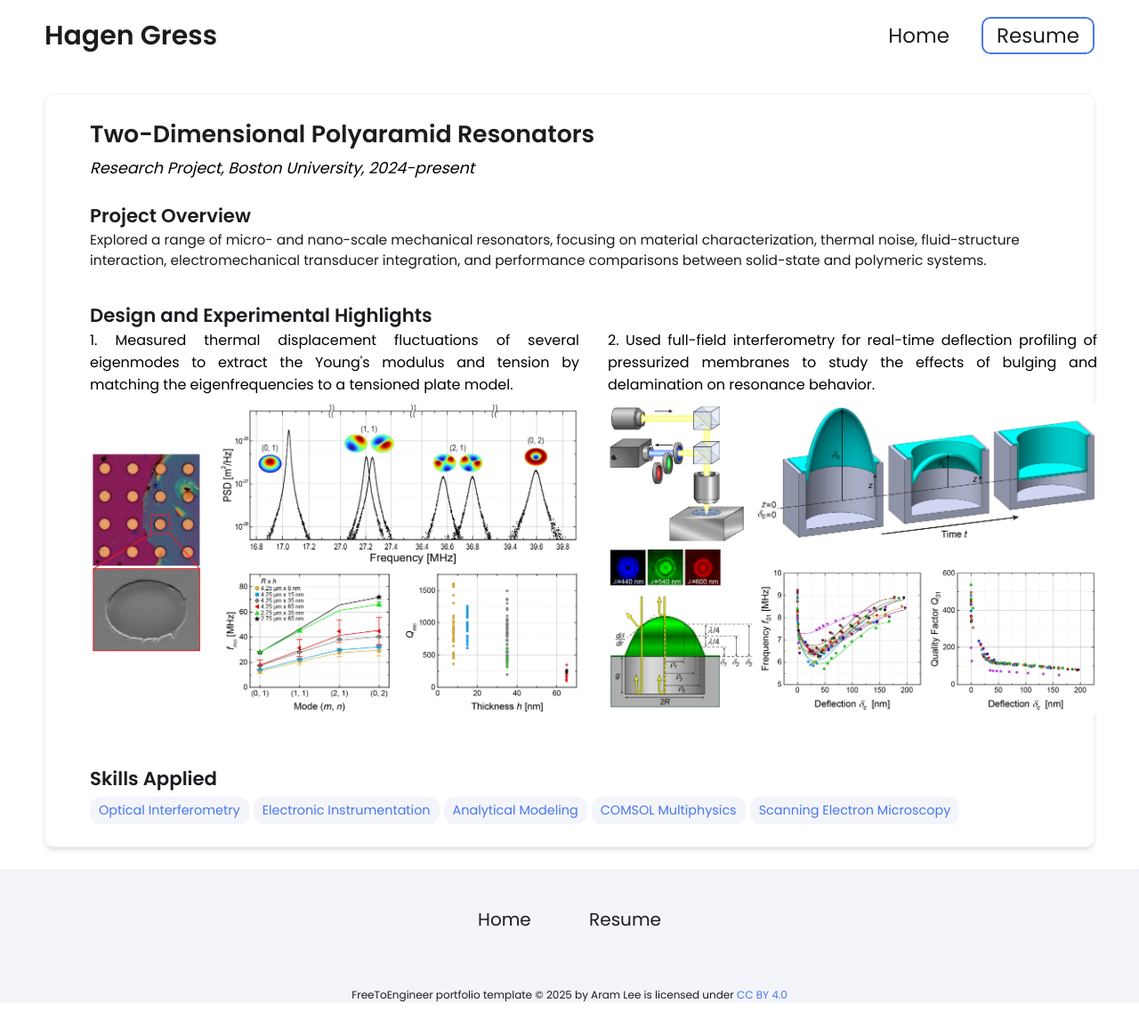
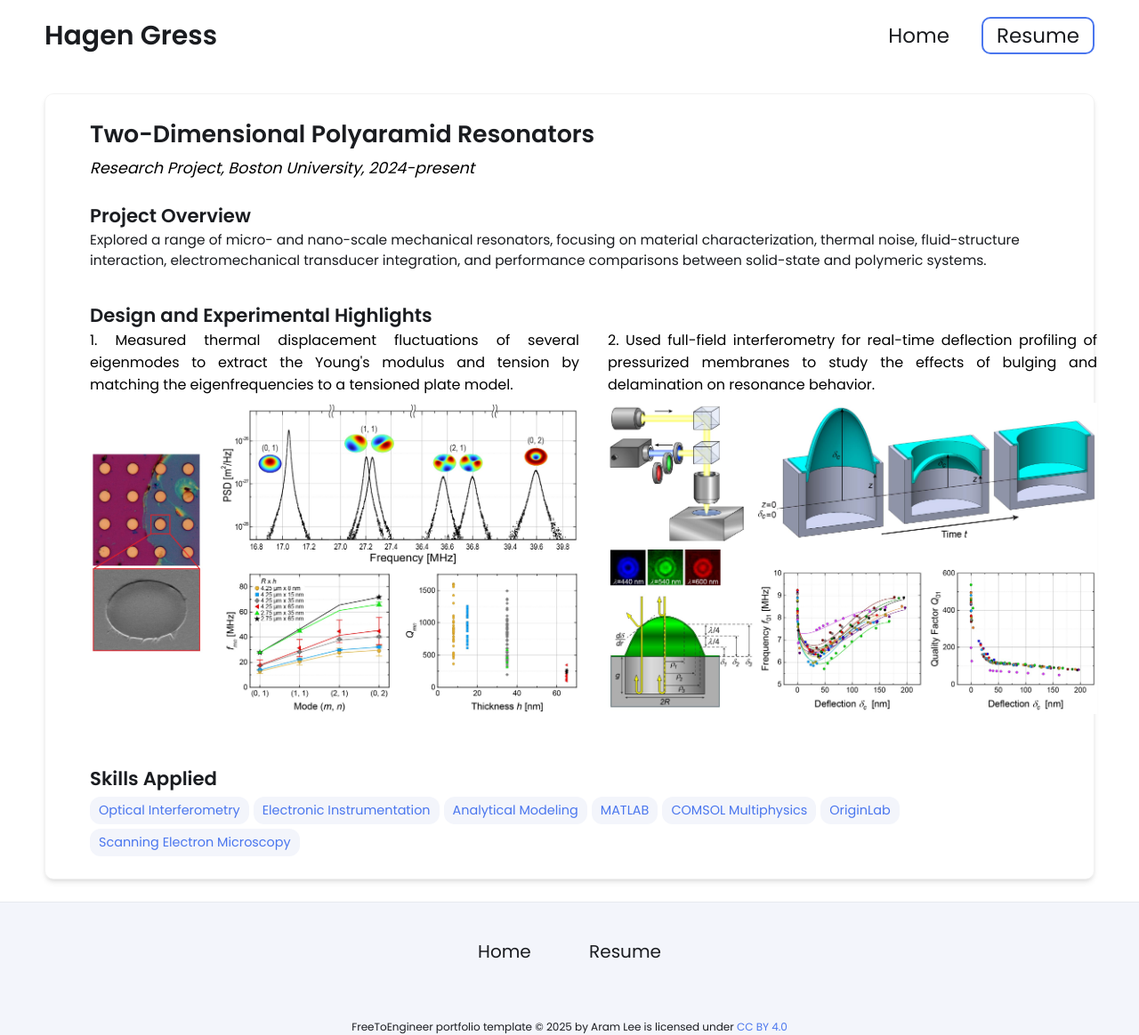
Before and after one commit to HagenGress/HagenGress.github.io, a Jekyll site: the page built from _projects/2D_Resonators/index.md, in a window 1280 px wide. Shown: the whole page at 89% size. Built offline with Jekyll 4.4.1, drawn with Linux system fonts in a browser that asks for light colours; before the commit the page ends 1128 px from its top, so only the background shows below that.

Commit message:
Update index.md

```diff
--- a/_projects/2D_Resonators/index.md
+++ b/_projects/2D_Resonators/index.md
@@ -27,7 +27,9 @@ main-image: /2D_Resonators_TitlePicture.jpg
       <span class="skill">Optical Interferometry</span>
       <span class="skill">Electronic Instrumentation</span>
       <span class="skill">Analytical Modeling</span>
+      <span class="skill">MATLAB</span>
       <span class="skill">COMSOL Multiphysics</span>
+      <span class="skill">OriginLab</span>
       <span class="skill">Scanning Electron Microscopy</span>
     </div>
   </div>
```
